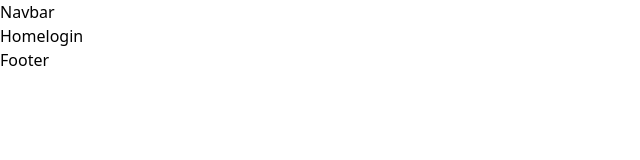
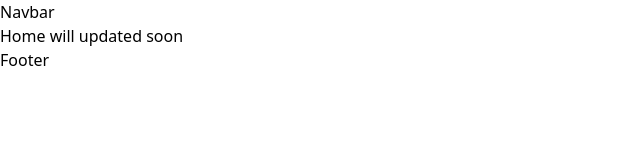
Before and after one commit to Asadullah-Imran/Social-app, a React app: page /home in a window 1280 px wide. Shown: the top 160 px of the page, without its empty margins (0-640 px from the left). Built offline with nearby package versions, Linux system fonts and the light colour scheme; the HTML template or start-up script is replaced by a standard one.

Commit message:
some navigatyion setup

```diff
--- a/src/pages/Home.jsx
+++ b/src/pages/Home.jsx
@@ -1,13 +1,7 @@
 import React from "react";
-import { Link } from "react-router-dom";
 
 const Home = () => {
-  return (
-    <div>
-      Home
-      <Link to="/login">login</Link>
-    </div>
-  );
+  return <div>Home will updated soon</div>;
 };
 
 export default Home;
--- a/src/pages/Login.jsx
+++ b/src/pages/Login.jsx
@@ -1,5 +1,5 @@
 import React, { useState } from "react";
-import { Link } from "react-router-dom";
+import { Link, useNavigate } from "react-router-dom";
 
 const Login = () => {
   const [formData, setFormData] = useState({
@@ -7,6 +7,7 @@ const Login = () => {
     password: "",
   });
 
+  const navigate = useNavigate();
   const handleInputChange = (e) => {
     const { name, value } = e.target;
     setFormData((prevData) => ({ ...prevData, [name]: value }));
@@ -17,6 +18,7 @@ const Login = () => {
     e.preventDefault();
     console.log("Form is submitted \nand the data is ->");
     console.log(formData);
+    navigate("/home");
   };
 
   return (
--- a/src/pages/VerifyCode.jsx
+++ b/src/pages/VerifyCode.jsx
@@ -29,7 +29,7 @@ const VerifyCode = () => {
     e.preventDefault();
 
     console.log(otp);
-    navigate("/home");
+    navigate("/");
   };
 
   return (
```
